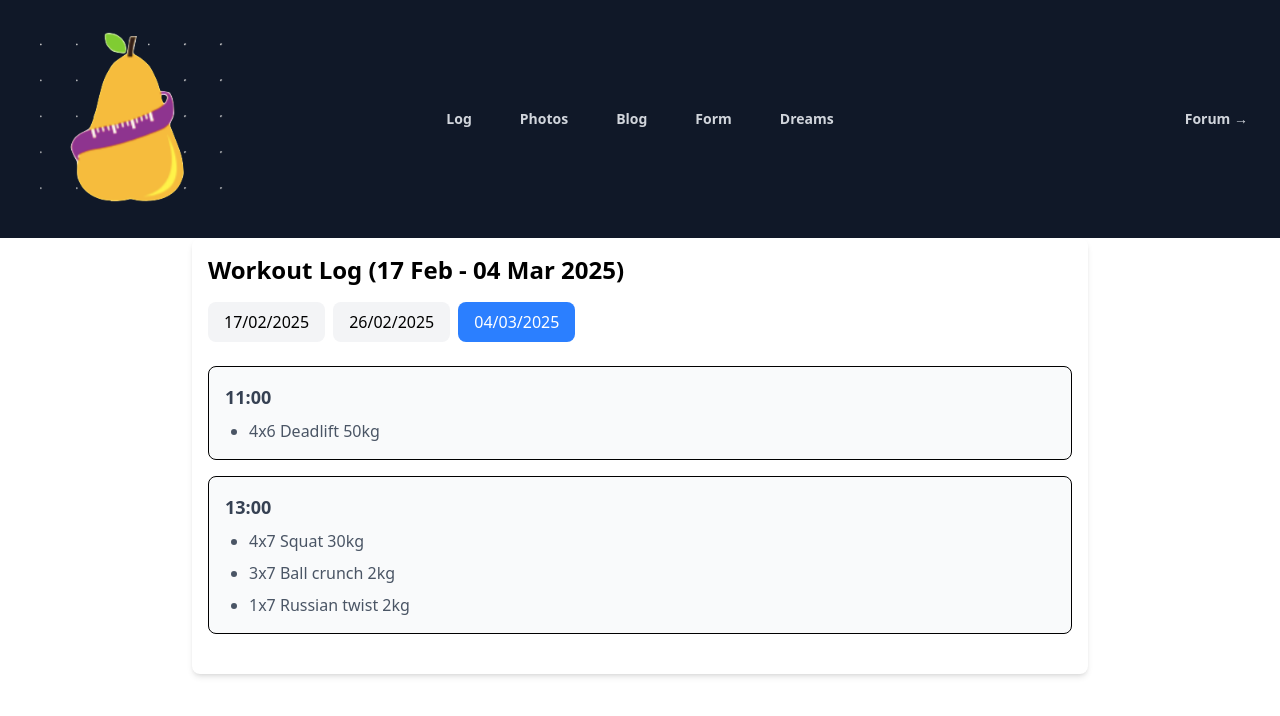
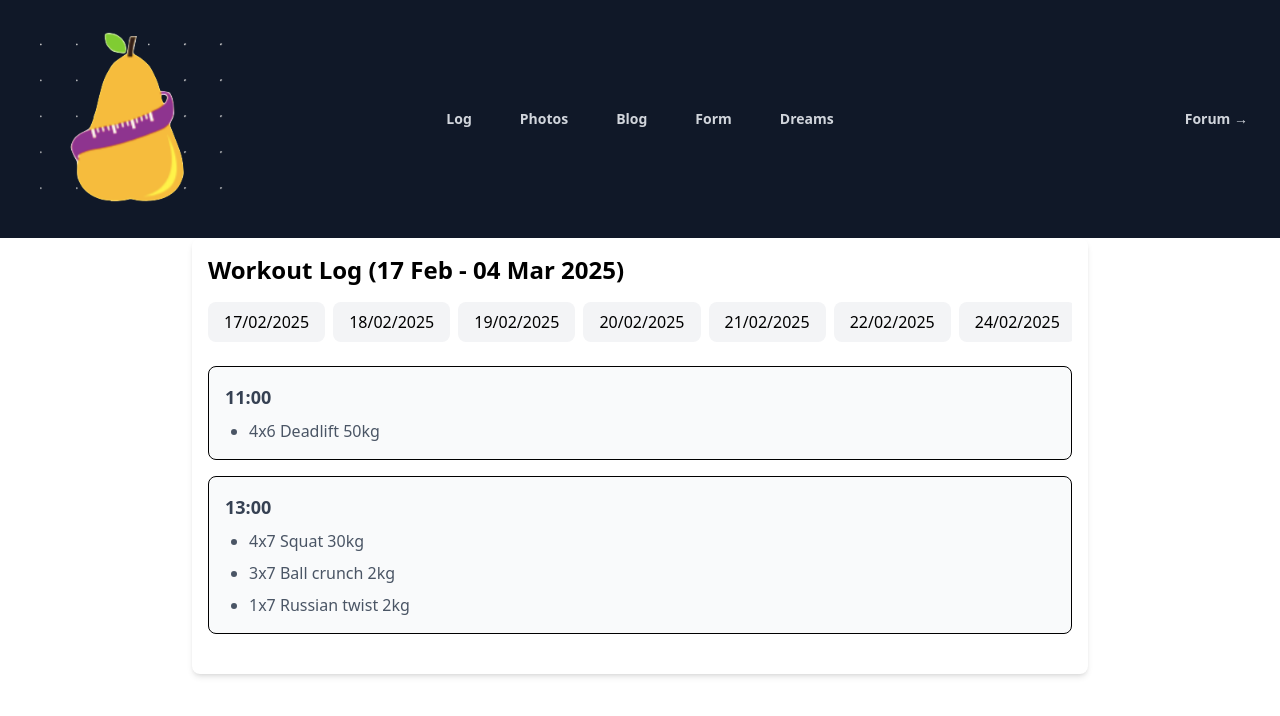
Before and after one commit to YelllowSunray/projectfitness, a Next.js app: page /log in a window 1280 px wide. Shown: the top 716 px of the page. Built offline with nearby package versions, Linux system fonts and the light colour scheme.

Commit message:
Your commit message

```diff
--- a/src/app/log/page.js
+++ b/src/app/log/page.js
@@ -10,56 +10,243 @@ const WorkoutLog = () => {
         {
           time: "11:00",
           exercises: [
-            "4x6 benchpress 30kg",
-            "2x6 tricep extension",
-            "1x5 pushups",
-            "2x5 bicep curl"
+            "4x6 Bench Press 30kg",
+            "2x6 Tricep Extension",
+            "1x5 Push-ups Bodyweight",
+            "2x5 Bicep Curl"
           ]
         },
         {
           time: "14:30",
           exercises: [
-            "3x8 squat 16kg",
-            "3x8 Leg press 40kg",
-            "3x8 R/L lunges 8kg - support",
+            "3x8 Squat 16kg",
+            "3x8 Leg Press 40kg",
+            "3x8 Lunges (R/L) 8kg",
             "1x8 Squats 20kg"
           ]
         },
         {
           time: "16:00",
           exercises: [
-            "3x3 deadlift 40kg, pr 60kg",
-            "2x6 leg lifts 0kg"
+            "3x3 Deadlift 40kg, PR 60kg",
+            "2x6 Leg Lifts 60kg"
           ]
         },
         {
           time: "18:00",
           exercises: [
-            "3x8 pushups"
+            "3x8 Push-ups Bodyweight"
           ]
         }
       ]
     },
-    // ... (previous entries remain the same)
+    {
+      date: "18/02/2025",
+      sessions: [
+        {
+          time: "11:00",
+          exercises: [
+            "4x6 Bench Press 25kg"
+          ]
+        },
+        {
+          time: "16:00",
+          exercises: [
+            "3x8 Lat Pulldown 70kg",
+            "3x7 Row 60kg"
+          ]
+        },
+        {
+          time: "18:00",
+          exercises: [
+            "2x4min Running",
+            "2x7 Barbell Row 20kg",
+            "2x7 Dumbbell Row 8kg"
+          ]
+        }
+      ]
+    },
+    {
+      date: "19/02/2025",
+      sessions: [
+        {
+          time: "11:30",
+          exercises: [
+            "2x7 Bench Press 30kg",
+            "2x7 Incline Bench Press 10kg"
+          ]
+        },
+        {
+          time: "14:30",
+          exercises: [
+            "1x3min Running",
+            "3x5 Bench Press 30kg",
+            "4x7 Incline Bench Press 16kg",
+            "2x8 Lateral Raises 8kg"
+          ]
+        },
+        {
+          time: "16:00",
+          exercises: [
+            "4x8 Incline Dumbbell Press 20kg"
+          ]
+        },
+        {
+          time: "19:00",
+          exercises: [
+            "3x8 Push-ups Bodyweight"
+          ]
+        }
+      ]
+    },
+    {
+      date: "20/02/2025",
+      sessions: [
+        {
+          time: "13:00",
+          exercises: [
+            "3x6 Dumbbell Press 20kg",
+            "3x6 Bench Press 30kg",
+            "3x6 Bicep Curl 12kg"
+          ]
+        }
+      ]
+    },
+    {
+      date: "21/02/2025",
+      sessions: [
+        {
+          time: "14:30",
+          exercises: [
+            "1x30min Boxing"
+          ]
+        },
+        {
+          time: "16:00",
+          exercises: [
+            "5x8 Squat 30kg"
+          ]
+        }
+      ]
+    },
+    {
+      date: "22/02/2025",
+      sessions: [
+        {
+          time: "13:30",
+          exercises: [
+            "4x6 Deadlift 60kg",
+            "3x8 Dip/Pull-ups (Assisted) 20kg",
+            "1x8 Tricep Extension",
+            "4x8 Bayesian Curl 5kg",
+            "3x8 Chest Fly 15kg"
+          ]
+        }
+      ]
+    },
+    {
+      date: "24/02/2025",
+      sessions: [
+        {
+          time: "11:00",
+          exercises: [
+            "1x30min Boxing",
+            "4x3 Bench Press 25kg",
+            "2x4 Dumbbell Press 20kg"
+          ]
+        },
+        {
+          time: "14:30",
+          exercises: [
+            "6x6 Bench Press 30kg"
+          ]
+        },
+        {
+          time: "16:00",
+          exercises: [
+            "2x8 Lunges (R/L) 8kg",
+            "2x8 Box Jump"
+          ]
+        }
+      ]
+    },
+    {
+      date: "25/02/2025",
+      sessions: [
+        {
+          time: "11:00",
+          exercises: [
+            "3x6 Deadlift 50kg",
+            "1x16 Standing Cable Hamstring (L/R)"
+          ]
+        },
+        {
+          time: "16:30",
+          exercises: [
+            "3x8 Squat 30kg"
+          ]
+        }
+      ]
+    },
     {
       date: "26/02/2025",
       sessions: [
         {
           time: "11:15",
           exercises: [
-            "3x6 bench press 35kg"
+            "3x6 Bench Press 35kg"
           ]
         },
         {
           time: "14:45",
           exercises: [
-            "1x6 chest flies 10kg"
+            "1x6 Chest Fly 10kg"
           ]
         },
         {
           time: "16:00",
           exercises: [
-            "5x3min running"
+            "5x3min Running"
+          ]
+        }
+      ]
+    },
+    {
+      date: "27/02/2025",
+      sessions: [
+        {
+          time: "18:00",
+          exercises: [
+            "5x8 Push-ups Bodyweight"
+          ]
+        }
+      ]
+    },
+    {
+      date: "28/02/2025",
+      sessions: [
+        {
+          time: "11:00",
+          exercises: [
+            "3x8 Squat 20kg",
+            "2x7 Bent Over Row 14kg"
+          ]
+        },
+        {
+          time: "14:45",
+          exercises: [
+            "2x8 Push-ups Bodyweight"
+          ]
+        }
+      ]
+    },
+    {
+      date: "29/02/2025",
+      sessions: [
+        {
+          time: "17:30",
+          exercises: [
+            "1x30min Beginner Calisthenics Bodyweight"
           ]
         }
       ]
```
